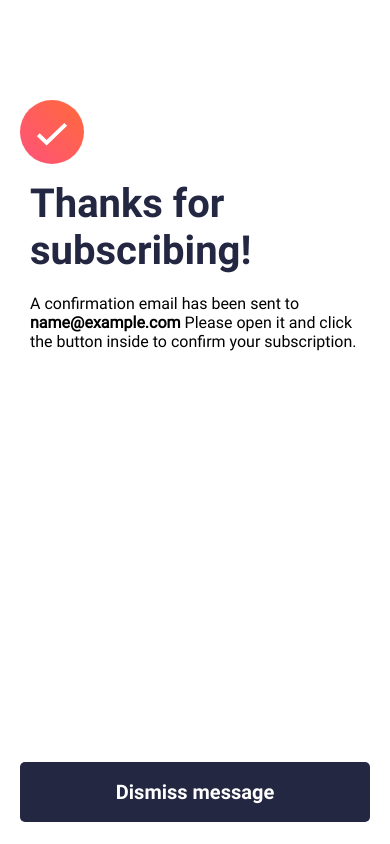
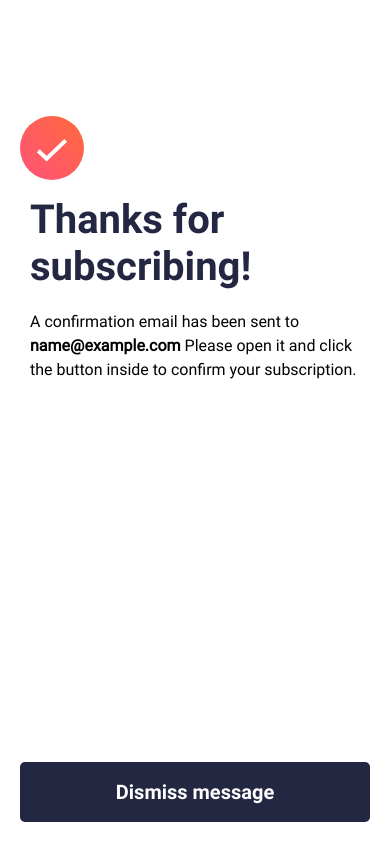
Before and after one commit to DSAW-2024-1/parcial-sobre-4-1JuL, a plain HTML site: page index.html in a window 390 px wide. Both pictures are taken after typing "name@example.com" into the empty fields and a click on the button "Subcribe to Monthly Newsletter". Drawn offline with Linux system fonts and the light colour scheme.

Commit message:
Improved mobile visibility

```diff
--- a/styles.css
+++ b/styles.css
@@ -119,11 +119,12 @@ h1 {
   display: flex;
   flex-direction: column;
   align-items: flex-start;
-  padding-top: 5rem;
+  padding-top: 6rem;
 }
 
 .message {
   margin-left: 10px;
+  & p{line-height: 1.5rem;}
 }
 
 .dismiss-button {
```
